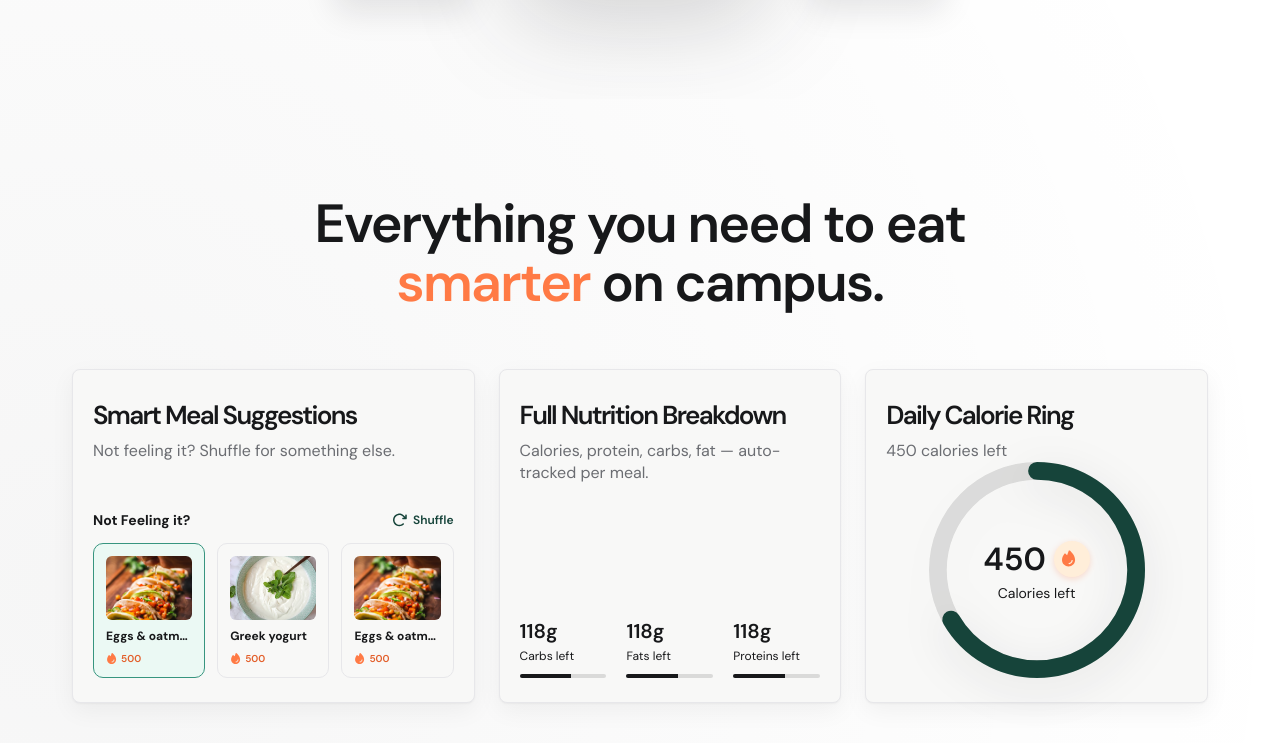
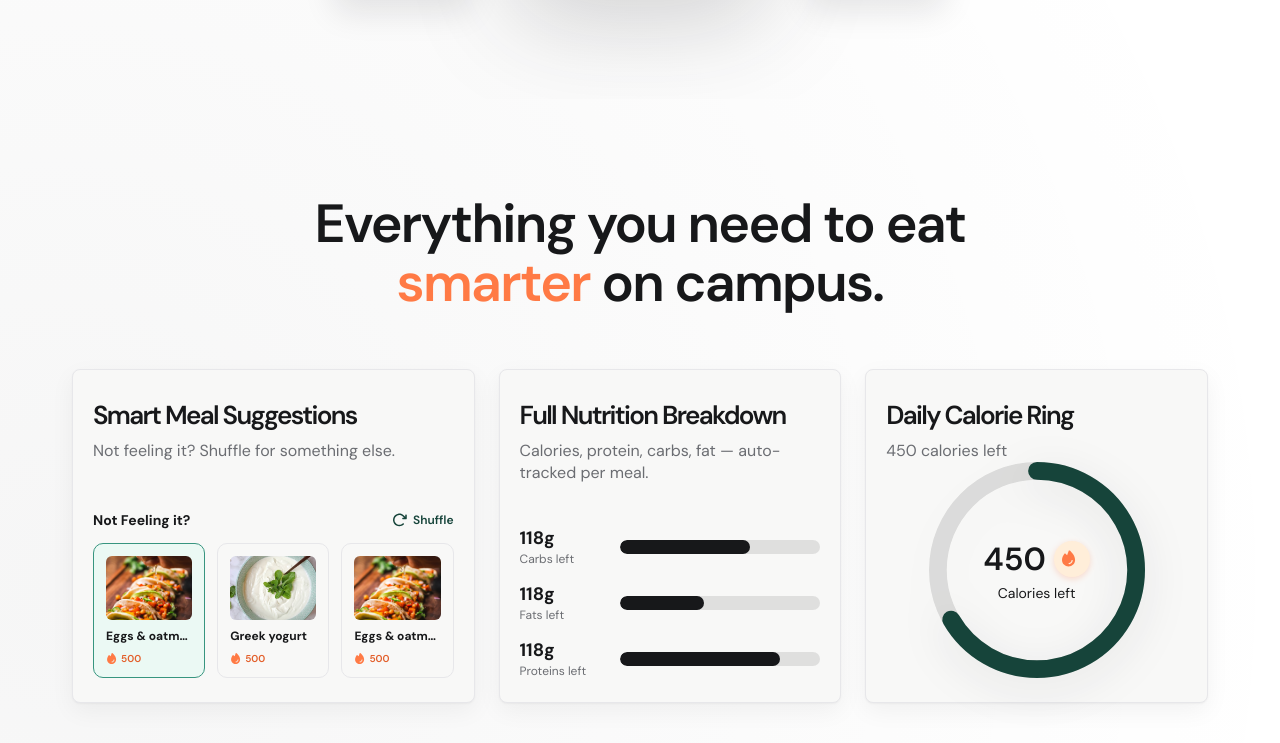
Before and after one commit to jadenmed/cb, a plain HTML site: page index.html in a window 1280 px wide. Shown: the part 1614-2357 px from the top of the page. Drawn offline with Linux system fonts and the light colour scheme.

Commit message:
Update index.html

```diff
--- a/index.html
+++ b/index.html
@@ -523,33 +523,48 @@
     /* Card 2 — nutrition breakdown */
     .nutrition-stats {
       display: flex;
-      gap: 20px;
+      flex-direction: column;
+      gap: 18px;
       margin-top: auto;
       padding-top: 24px;
     }
 
-    .stat { flex: 1; }
-
-    .stat-value {
-      font-size: 20px;
-      font-weight: 600;
-      margin: 0 0 4px;
+    .stat {
+      display: flex;
+      align-items: center;
+      gap: 16px;
     }
 
     .stat-label {
+      flex-shrink: 0;
+      width: 84px;
+    }
+
+    .stat-value {
+      font-size: 18px;
+      font-weight: 700;
+      line-height: 1.2;
+      margin: 0;
+    }
+
+    .stat-sub {
       font-size: 12px;
-      margin: 0 0 10px;
+      line-height: 1.2;
+      color: var(--ink-soft);
+      margin: 2px 0 0;
     }
 
     .stat-bar {
-      height: 4px;
+      flex: 1;
+      height: 14px;
       border-radius: var(--radius-full);
-      background: rgba(0, 0, 0, 0.12);
+      background: rgba(0, 0, 0, 0.1);
       overflow: hidden;
     }
 
     .stat-bar-fill {
       height: 100%;
+      border-radius: var(--radius-full);
       background: var(--ink);
     }
 
@@ -744,19 +759,25 @@
 
         <div class="nutrition-stats">
           <div class="stat">
-            <p class="stat-value">118g</p>
-            <p class="stat-label">Carbs left</p>
-            <div class="stat-bar"><div class="stat-bar-fill" style="width: 59%"></div></div>
+            <div class="stat-label">
+              <p class="stat-value">118g</p>
+              <p class="stat-sub">Carbs left</p>
+            </div>
+            <div class="stat-bar"><div class="stat-bar-fill" style="width: 65%"></div></div>
           </div>
           <div class="stat">
-            <p class="stat-value">118g</p>
-            <p class="stat-label">Fats left</p>
-            <div class="stat-bar"><div class="stat-bar-fill" style="width: 59%"></div></div>
+            <div class="stat-label">
+              <p class="stat-value">118g</p>
+              <p class="stat-sub">Fats left</p>
+            </div>
+            <div class="stat-bar"><div class="stat-bar-fill" style="width: 42%"></div></div>
           </div>
           <div class="stat">
-            <p class="stat-value">118g</p>
-            <p class="stat-label">Proteins left</p>
-            <div class="stat-bar"><div class="stat-bar-fill" style="width: 59%"></div></div>
+            <div class="stat-label">
+              <p class="stat-value">118g</p>
+              <p class="stat-sub">Proteins left</p>
+            </div>
+            <div class="stat-bar"><div class="stat-bar-fill" style="width: 80%"></div></div>
           </div>
         </div>
       </div>
```
